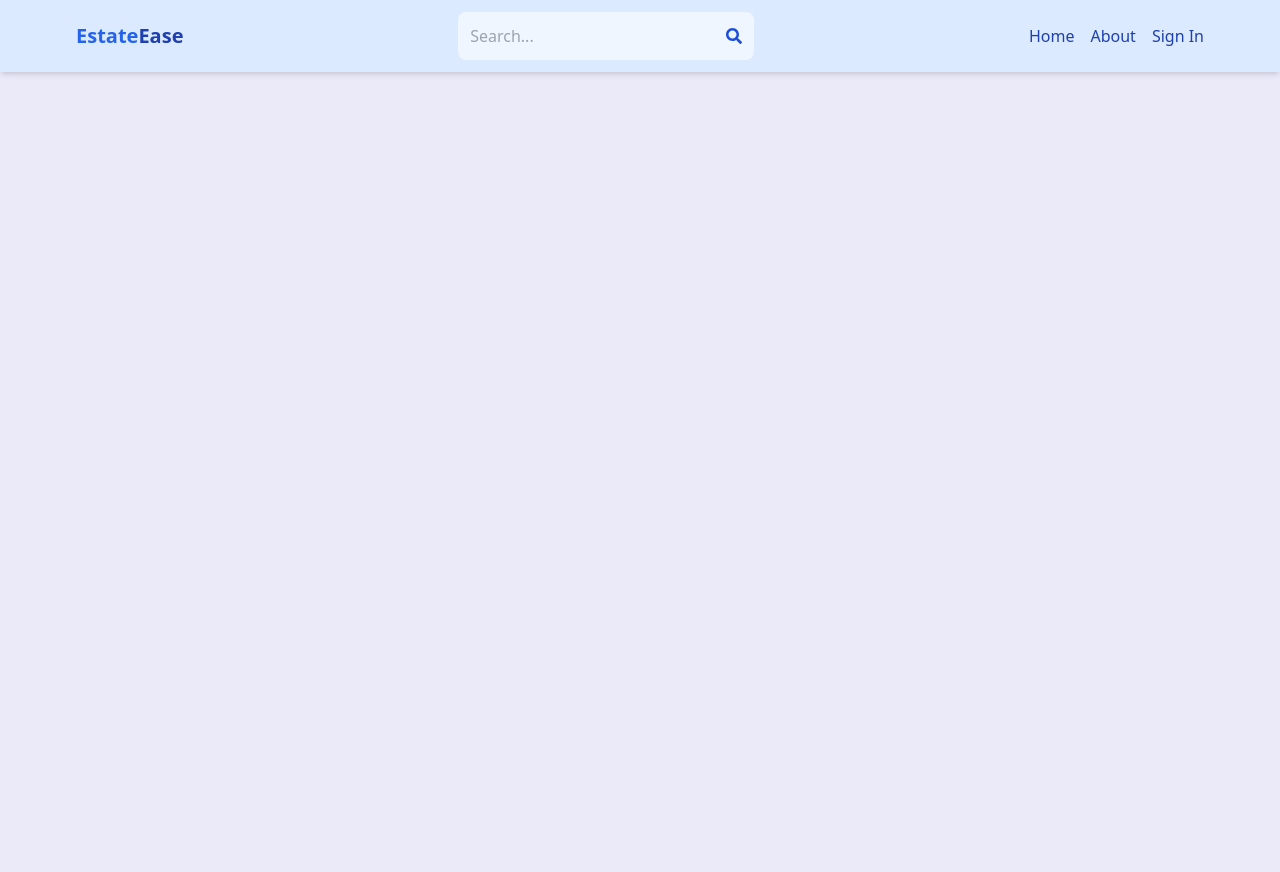
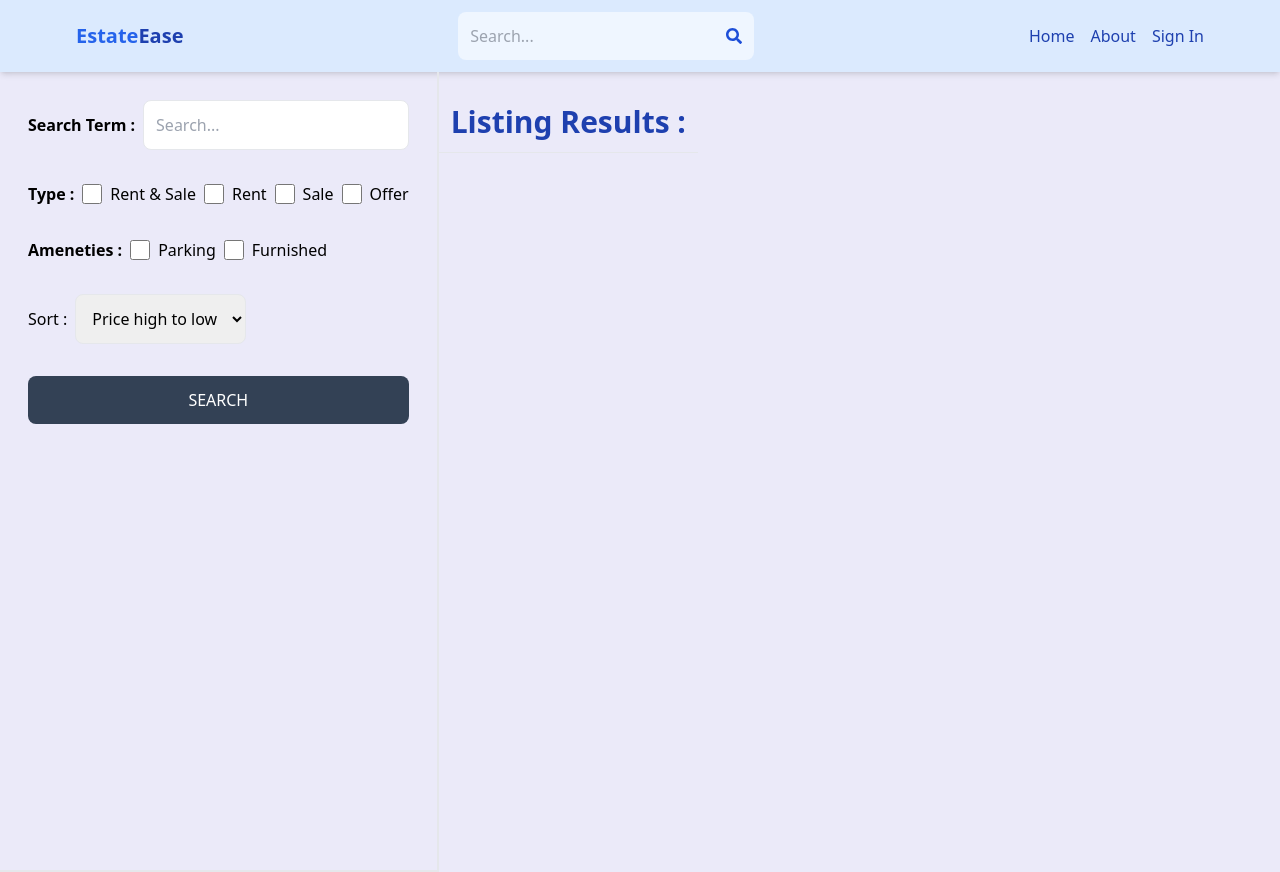
Before and after one commit to mahnoormeher/RealEstate-MarketPlace, a React (Vite) app in the folder client/: page /search in a window 1280 px wide. Before the commit the page ends 800 px from the top, so only its background shows below. Built offline with nearby package versions, Linux system fonts and the light colour scheme; no server answers.

Commit message:
create search page UI

```diff
--- a/client/src/App.jsx
+++ b/client/src/App.jsx
@@ -10,6 +10,7 @@
 import CreateListing from './pages/createListing';
 import UpdateListing from './pages/UpdateListing';
 import Listing from './pages/Listing';
+import Search from './pages/Search';
 
 
 export default function App() {
@@ -21,6 +22,7 @@
 <Route path='/sign-in' element={<SignIn/>} />
 <Route path='/sign-up' element={<SignUp/>} />
 <Route path='/about' element={<About/>} />
+<Route path='/search' element={<Search/>} />
 <Route path='/listing/:listingId' element={<Listing/>} />
 <Route element={<PrivateRoute />}>
 <Route path='/profile' element={<Profile/>} />
--- /dev/null
+++ b/client/src/pages/Search.jsx
@@ -0,0 +1,60 @@
+import React from 'react'
+
+export default function Search() {
+  return (
+    <div className='flex flex-col md:flex-row'>
+      <div className='p-7 border-b-2 md:border-r-2 md:min-h-screen'>
+        <form className='flex flex-col gap-8'>
+            <div className="flex items-center gap-2">
+                <label className='whitespace-nowrap font-semibold'>Search Term : </label>
+                <input type="text" id="searchTerm" placeholder='Search...' className='border rounded-lg p-3 w-full' />
+            </div>
+           <div className="flex gap-2 flex-wrap items-center">
+        <label className='font-semibold'>Type : </label>
+        <div className="flex gap-2">
+            <input type="checkbox" id='all' className='w-5'/>
+<span>Rent & Sale</span>
+        </div>
+<div className="flex gap-2">
+            <input type="checkbox" id='rent' className='w-5'/>
+<span>Rent</span>
+        </div>
+        <div className="flex gap-2">
+            <input type="checkbox" id='sale' className='w-5'/>
+<span>Sale</span>
+        </div>
+        <div className="flex gap-2">
+            <input type="checkbox" id='offer' className='w-5'/>
+<span>Offer</span>
+        </div>
+           </div>
+            <div className="flex gap-2 flex-wrap items-center">
+        <label className='font-semibold'>Ameneties : </label>
+        <div className="flex gap-2">
+            <input type="checkbox" id='parking' className='w-5'/>
+<span>Parking</span>
+        </div>
+<div className="flex gap-2">
+            <input type="checkbox" id='furnished' className='w-5'/>
+<span>Furnished</span>
+        </div>
+           </div>
+           <div className="flex items-center gap-2">
+            <label>Sort : </label>
+            <select className='border rounded-lg p-3' id="sort_order">
+              <option>Price high to low</option>
+              <option>Price low to high</option>
+              <option>Latest</option>
+              <option>Oldest</option>
+            </select>
+           </div>
+            <button className='bg-slate-700 text-white p-3 rounded-lg uppercase hover:opacity-90'>Search</button>
+        </form>
+         </div>
+       <div className=''>
+        <h1 className='text-3xl font-semibold text-blue-800 border-b p-3 mt-5'>Listing Results : </h1>
+        </div>
+
+    </div>
+  )
+}
```
